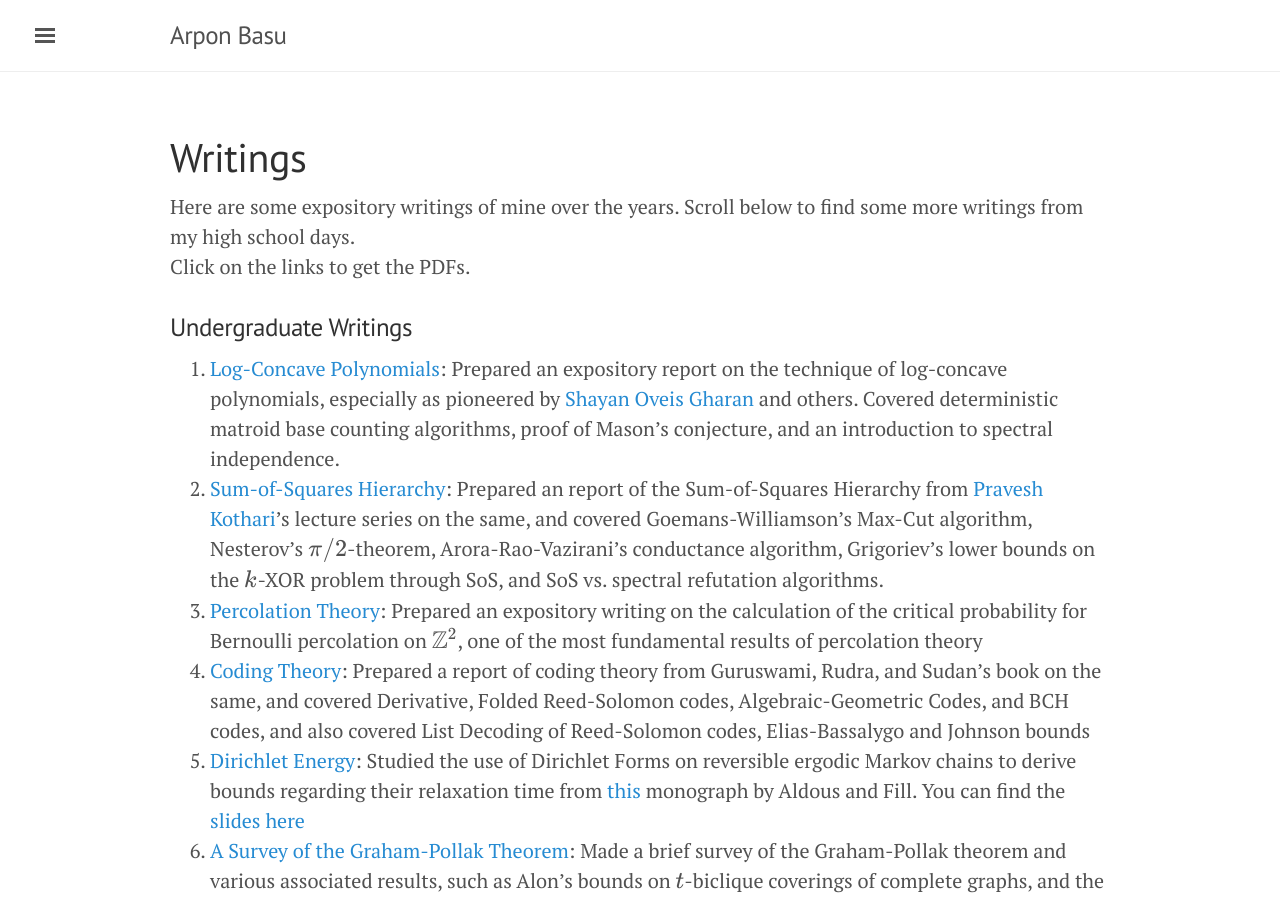
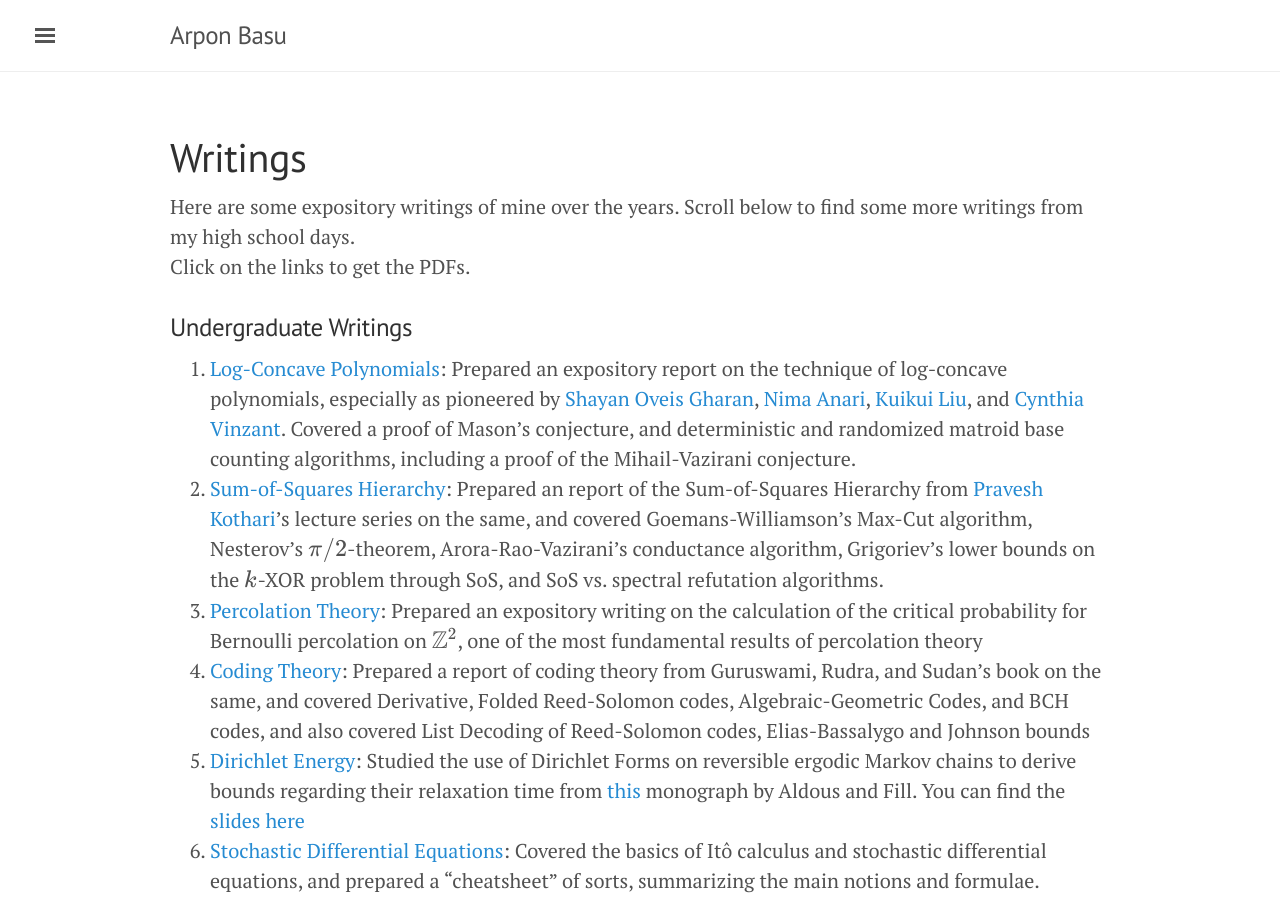
Before and after one commit to rugiarindam/rugiarindam.github.io, a Jekyll site: the page built from notes.md, in a window 1280 px wide and 900 px high. Built offline with Jekyll 4.4.1, drawn with Linux system fonts in a browser that asks for light colours; nearby versions of some CDN libraries.

Commit message:
minor changes

```diff
--- a/notes.md
+++ b/notes.md
@@ -8,11 +8,12 @@ Click on the links to get the PDFs.
 
 ### Undergraduate Writings
 
-1. [Log-Concave Polynomials](https://drive.google.com/file/d/1rAOeDTLFI7s4FmZsOJNaZ3IOJuPQ3Sso/view?usp=sharing){:target="_blank"}: Prepared an expository report on the technique of log-concave polynomials, especially as pioneered by [Shayan Oveis Gharan](https://homes.cs.washington.edu/~shayan/){:target="_blank"} and others. Covered deterministic matroid base counting algorithms, proof of Mason’s conjecture, and an introduction to spectral independence.
+1. [Log-Concave Polynomials](https://drive.google.com/file/d/1rAOeDTLFI7s4FmZsOJNaZ3IOJuPQ3Sso/view?usp=sharing){:target="_blank"}: Prepared an expository report on the technique of log-concave polynomials, especially as pioneered by [Shayan Oveis Gharan](https://homes.cs.washington.edu/~shayan/){:target="_blank"}, [Nima Anari](https://nimaanari.com/){:target="_blank"}, [Kuikui Liu](https://dblp.org/pid/230/3619.html){:target="_blank"}, and [Cynthia Vinzant](https://sites.math.washington.edu/~vinzant/){:target="_blank"}. Covered a proof of Mason’s conjecture, and deterministic and randomized matroid base counting algorithms, including a proof of the Mihail-Vazirani conjecture.
 2. [Sum-of-Squares Hierarchy](https://drive.google.com/file/d/1hwomvZVkW_2IdMP4RU0CpBxqalCGozHh/view?usp=sharing){:target="_blank"}: Prepared an report of the Sum-of-Squares Hierarchy from [Pravesh Kothari](http://www.cs.cmu.edu/~praveshk/){:target="_blank"}’s lecture series on the same, and covered Goemans-Williamson’s Max-Cut algorithm, Nesterov’s \\(\pi/2\\)-theorem, Arora-Rao-Vazirani’s conductance algorithm, Grigoriev’s lower bounds on the \\(k\\)-XOR problem through SoS, and SoS vs. spectral refutation algorithms.
 3. [Percolation Theory](https://drive.google.com/file/d/1wCG0CJjueyIjOReaUijsyowXxjEH_oF7/view?usp=sharing){:target="_blank"}: Prepared an expository writing on the calculation of the critical probability for Bernoulli percolation on \\(\mathbb{Z}^2\\), one of the most fundamental results of percolation theory
 4. [Coding Theory](https://drive.google.com/file/d/1Xd3II_bqIr-EcoBD3KNRNI--NPylNQk4/view?usp=sharing){:target="_blank"}: Prepared a report of coding theory from Guruswami, Rudra, and Sudan’s book on the same, and covered Derivative, Folded Reed-Solomon codes, Algebraic-Geometric Codes, and BCH codes, and also covered List Decoding of Reed-Solomon codes, Elias-Bassalygo and Johnson bounds
 5. [Dirichlet Energy](https://drive.google.com/file/d/1GRVsqt2ly1KkcIePTbk1D9Svfga-9kKG/view?usp=sharing){:target="_blank"}: Studied the use of Dirichlet Forms on reversible ergodic Markov chains to derive bounds regarding their relaxation time from [this](https://www.stat.berkeley.edu/users/aldous/RWG/book.html){:target="_blank"} monograph by Aldous and Fill. You can find the [slides here](https://drive.google.com/file/d/163Z9orUbCD1OFyMSUK1bmR8MPADJ7q7C/view?usp=sharing){:target="_blank"}
+6. [Stochastic Differential Equations](https://drive.google.com/file/d/1wu0Q9ivmFrgRu18p7GR1rI5uXc9UdaKI/view?usp=sharing){:target="_blank"}: Covered the basics of Itô calculus and stochastic differential equations, and prepared a "cheatsheet" of sorts, summarizing the main notions and formulae.
 6. [A Survey of the Graham-Pollak Theorem](https://drive.google.com/file/d/1u11ax2rOpRpbxnEaj9OQaHHyrmitUZ9S/view?usp=sharing){:target="_blank"}: Made a brief survey of the Graham-Pollak theorem and various associated results, such as Alon's bounds on \\(t\\)-biclique coverings of complete graphs, and the Szemerédi-Katona theorem
 7. [The Goldreich-Levin Theorem](https://drive.google.com/file/d/1wD_CIqmdScjIoBy_VhGmccNmYdOBMsu9/view?usp=sharing){:target="_blank"}: Studied the proof of the Goldreich-Levin theorem, and presented it (you can find the [slides here](https://drive.google.com/file/d/1doYr7Xr1XgVZlLPWgJNuJvpZROtK4FOT/view?usp=sharing){:target="_blank"})
 8. [Exact Exponential Algorithms](https://drive.google.com/file/d/1D61orgOUIHANGqShDMAF-oyN63-HMEwP/view?usp=sharing){:target="_blank"}: Studied Zamir’s work on breaking the \\(2^n\\)-barrier for 5-coloring, in the process picking up tools such as Yates’ fast zeta transform, and inclusion-exclusion methods for improving exponential algorithms, and presented it (you can find the [slides here](https://drive.google.com/file/d/1vJcp8NkZ3KrRjPoSmpY-HCq8_A_wJqKP/view?usp=sharing){:target="_blank"})
```
